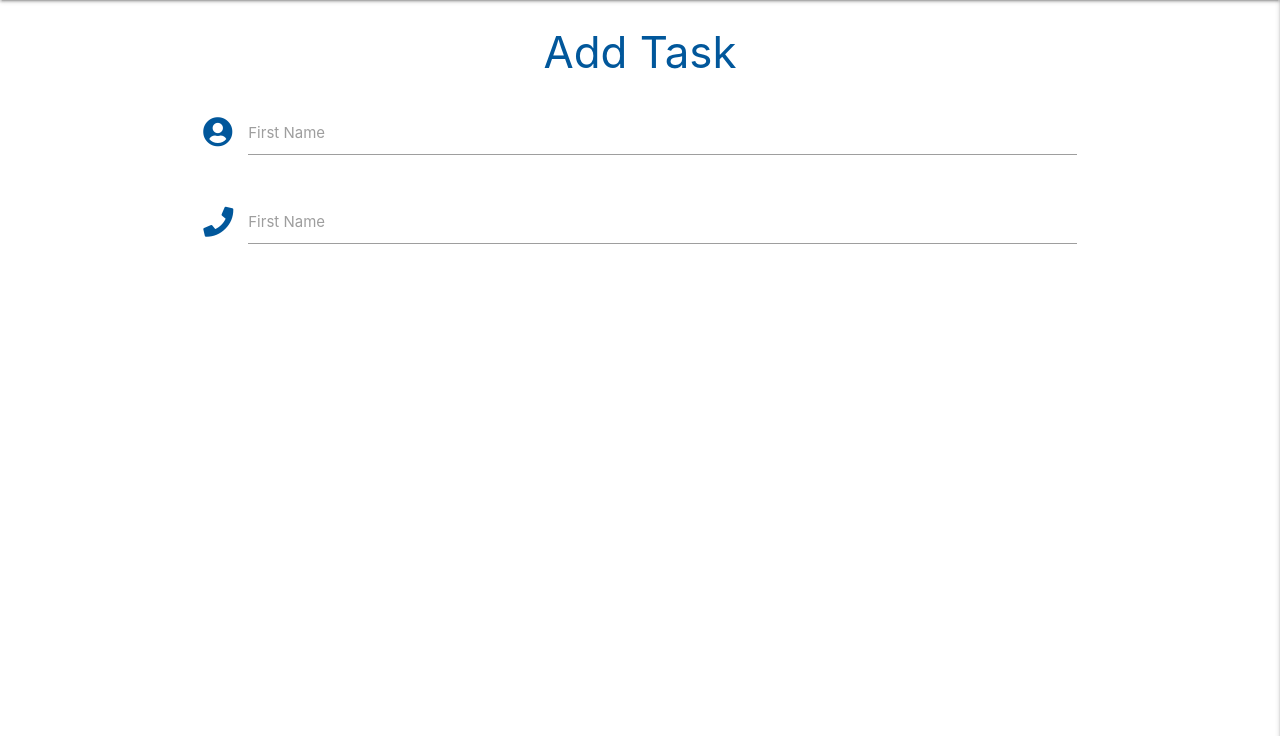
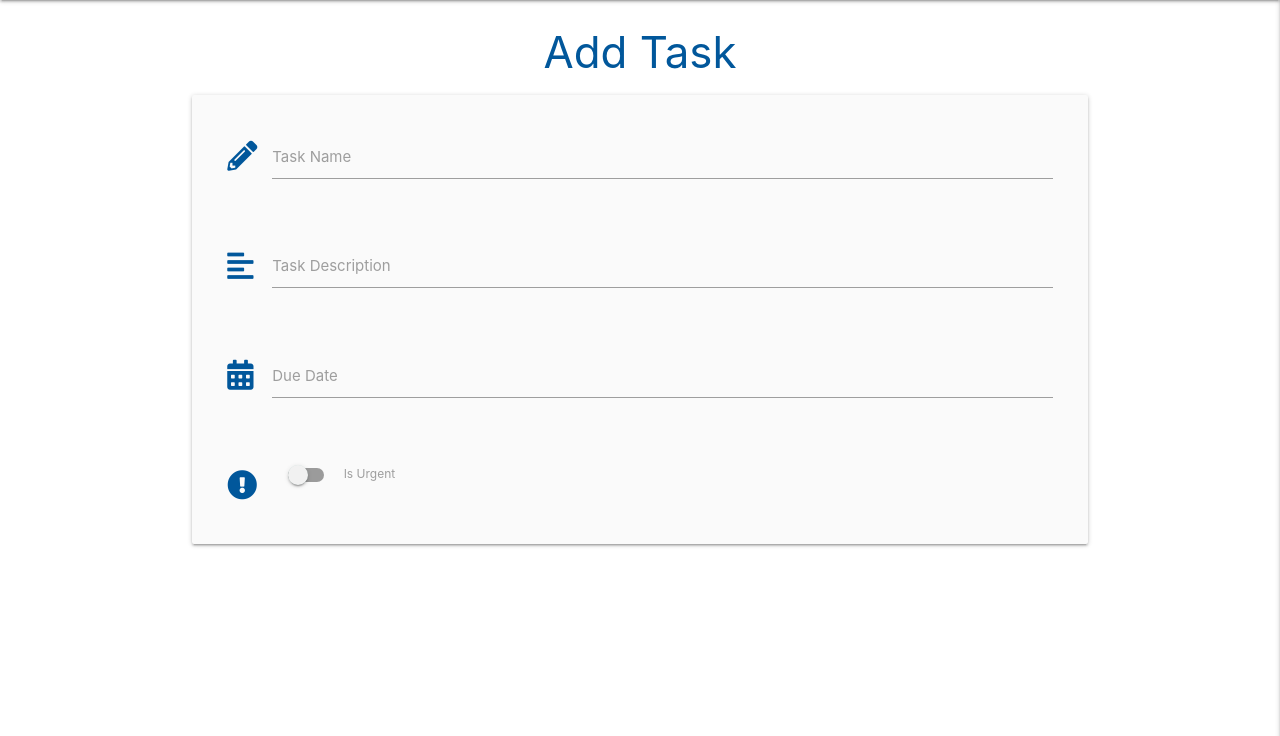
Before and after one commit to mateuszniechwiej/flask_task_manager_project, a Flask app: page /add_task in a window 1280 px wide. Shown: the part 64-800 px from the top of the page. Run offline with Flask 2, Linux system fonts and the light colour scheme; some libraries are stand-ins or nearby versions.

Commit message:
Add task form input fields

```diff
--- a/static/js/script.js
+++ b/static/js/script.js
@@ -4,4 +4,12 @@ $(document).ready(function () {
     });
     $('.collapsible').collapsible();
     $('.tooltipped').tooltip()
+    $('.datepicker').datepicker({
+        format: "dd mmmm, yyyy",
+        yearRange: 3,
+        showClearBtn: true,
+        i18n: {
+            done: "Select"
+        }
+    });
 });
--- a/templates/add_task.html
+++ b/templates/add_task.html
@@ -3,18 +3,41 @@
 
     <h3 class="light-blue-text text-darken-4 center-align">Add Task</h3>
 
-    <div class="row">
+    <div class="row card-panel grey lighten-5">
         <form class="col s12" method="POST" action="">
             <div class="row">
                 <div class="input-field col s12">
-                    <i class="fas fa-user-circle prefix light-blue-text text-darken-4"></i>
-                    <textarea id="icon_prefix2" class="materialize-textarea"></textarea>
-                    <label for="icon_prefix2">First Name</label>
+                    <i class="fas fa-pencil-alt prefix light-blue-text text-darken-4"></i>
+                    <textarea id="task_name" name="task_name" minlength="5" maxlength="50" required
+                        class="materialize-textarea"></textarea>
+                    <label for="task_name">Task Name</label>
                 </div>
+            </div>
+            <div class="row">
                 <div class="input-field col s12">
-                    <i class="fas fa-phone prefix light-blue-text text-darken-4"></i>
-                    <textarea id="icon_prefix2" class="materialize-textarea"></textarea>
-                    <label for="icon_prefix2">First Name</label>
+                    <i class="fas fa-align-left prefix light-blue-text text-darken-4"></i>
+                    <textarea id="task_description" name="task_description" minlength="5" maxlength="200" class="materialize-textarea"></textarea>
+                    <label for="task_description">Task Description</label>
+                </div>
+            </div>
+            <div class="row">
+                <div class="input-field col s12">
+                    <i class="fas fa-calendar-alt prefix light-blue-text text-darken-4"></i>
+                    <textarea id="due_date" name="due_date" required
+                        class="materialize-textarea datepicker"></textarea>
+                    <label for="due_date">Due Date</label>
+                </div>
+            </div>
+            <div class="row">
+                <div class="input-field col s12">
+                    <div class="switch">
+                        <i class="fas fa-exclamation-circle prefix light-blue-text text-darken-4"></i>
+                        <label for="is_urgent">
+                            <input type="checkbox" id="is_urgent" name="is_urgent">
+                            <span class="lever"></span>
+                            Is Urgent
+                        </label>
+                    </div>
                 </div>
             </div>
         </form>
```
